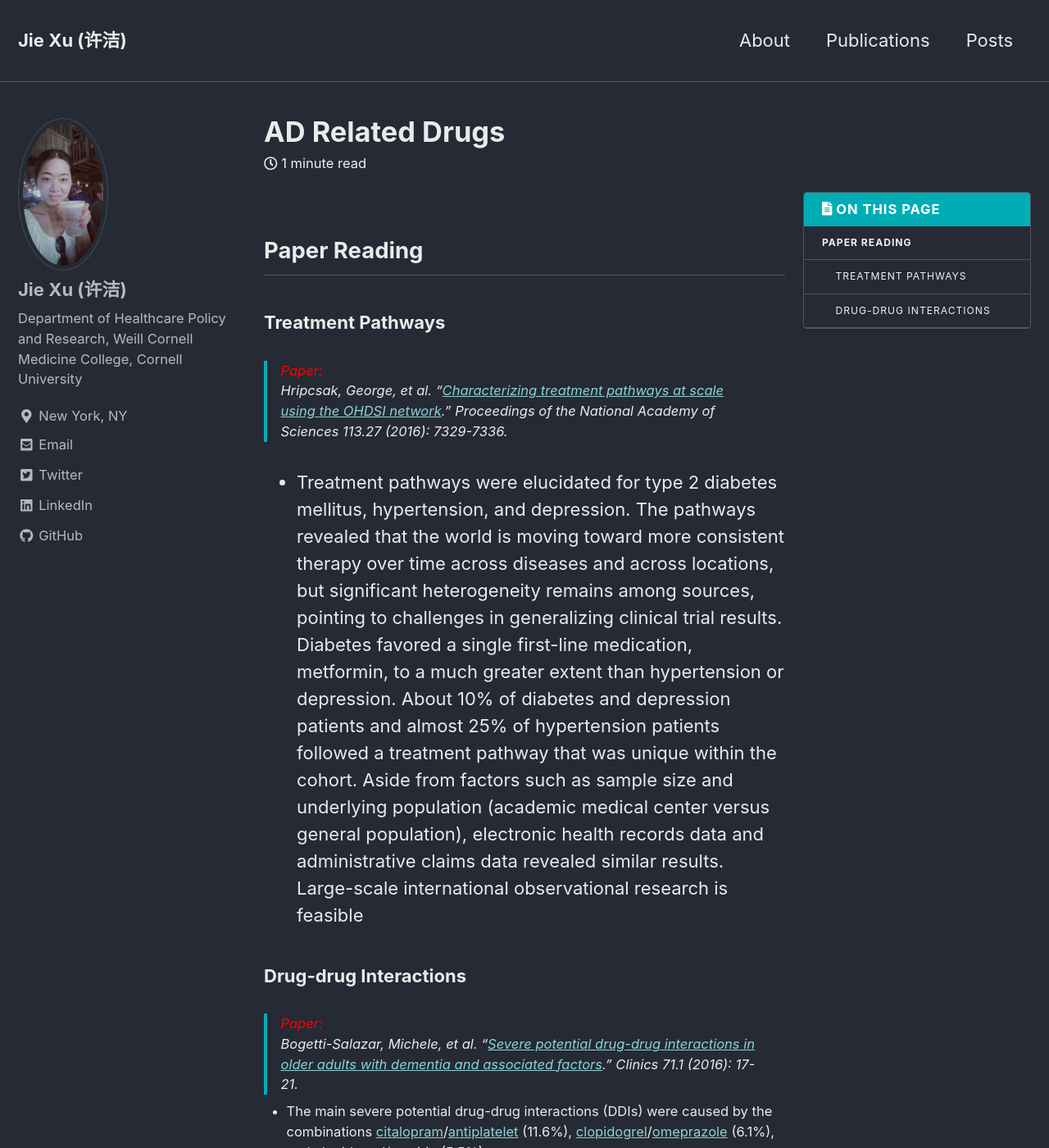
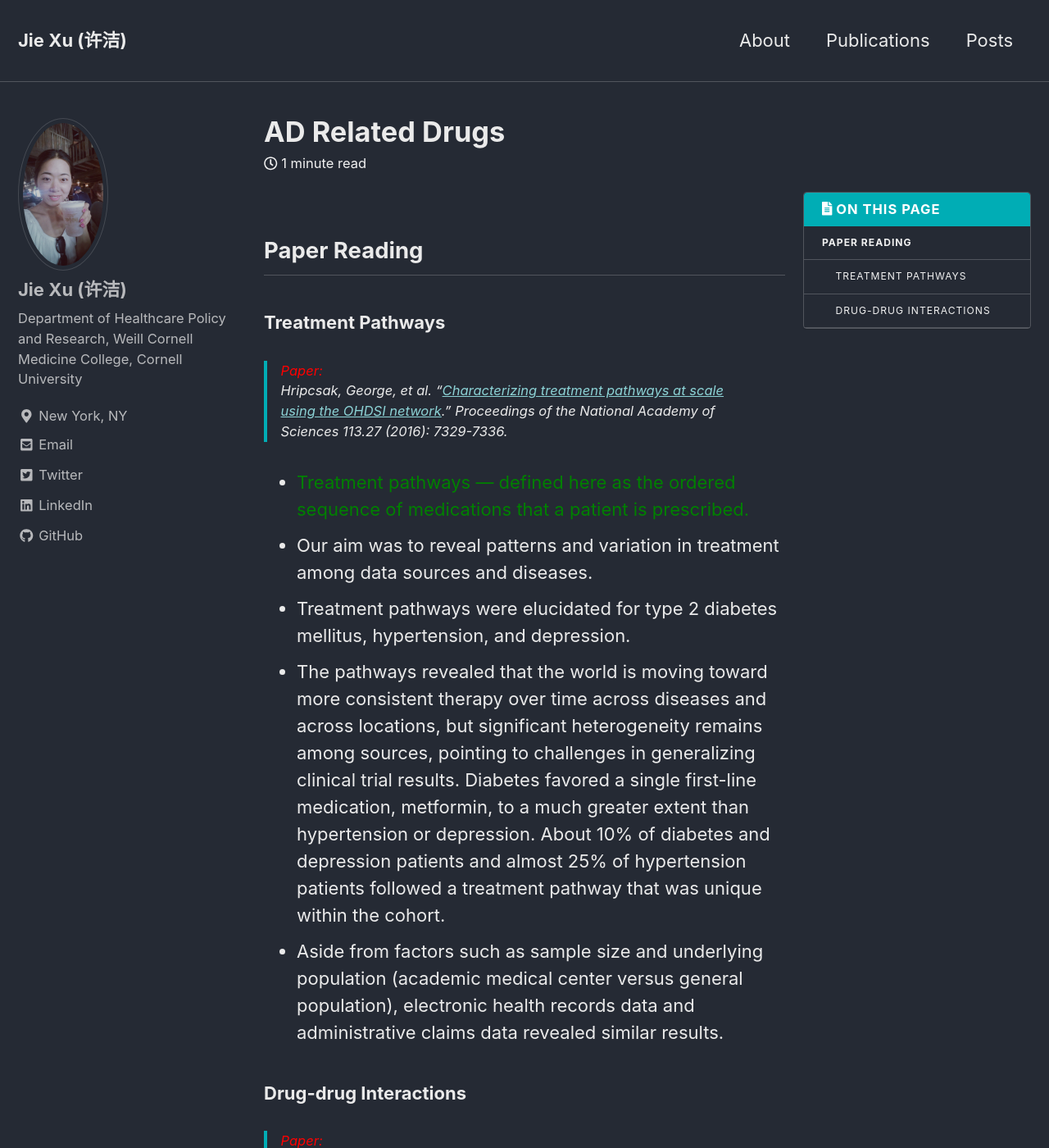
Before and after one commit to jxu1015/jxu1015.github.io, a Jekyll site: the page built from _posts/2020-03-03-AD-Related-Drugs.md, in a window 1280 px wide and 1400 px high. Shown: the whole window at 82% size. Built offline with Jekyll 4.4.1, drawn with Linux system fonts in a browser that asks for light colours; nearby versions of some CDN libraries.

Commit message:
Update 2020-03-03-AD-Related-Drugs.md

```diff
--- a/_posts/2020-03-03-AD-Related-Drugs.md
+++ b/_posts/2020-03-03-AD-Related-Drugs.md
@@ -14,9 +14,11 @@
 > <font color='red'>Paper:</font> Hripcsak, George, et al. "[Characterizing treatment pathways at scale using the OHDSI network](https://www.ncbi.nlm.nih.gov/pmc/articles/PMC4941483/pdf/pnas.201510502.pdf)." Proceedings of the National Academy of Sciences 113.27 (2016): 7329-7336.
 {: .small}
 
+* <font color='green'>Treatment pathways — defined here as the ordered sequence of medications that a patient is prescribed.</font>
+* Our aim was to reveal patterns and variation in treatment among data sources and diseases.
 * Treatment pathways were elucidated for type 2 diabetes mellitus, hypertension, and depression.
-The pathways revealed that the world is moving toward more consistent therapy over time across diseases and across locations, but significant heterogeneity remains among sources, pointing to challenges in generalizing clinical trial results. Diabetes favored a single first-line medication, metformin, to a much greater extent than hypertension or depression. About 10% of diabetes and depression patients and almost 25% of hypertension patients followed a treatment pathway that was unique within the cohort.
-Aside from factors such as sample size and underlying population (academic medical center versus general population), electronic health records data and administrative claims data revealed similar results. Large-scale international observational research is feasible
+* The pathways revealed that the world is moving toward more consistent therapy over time across diseases and across locations, but significant heterogeneity remains among sources, pointing to challenges in generalizing clinical trial results. Diabetes favored a single first-line medication, metformin, to a much greater extent than hypertension or depression. About 10% of diabetes and depression patients and almost 25% of hypertension patients followed a treatment pathway that was unique within the cohort.
+* Aside from factors such as sample size and underlying population (academic medical center versus general population), electronic health records data and administrative claims data revealed similar results.
 
 
 ### Drug-drug Interactions
```
